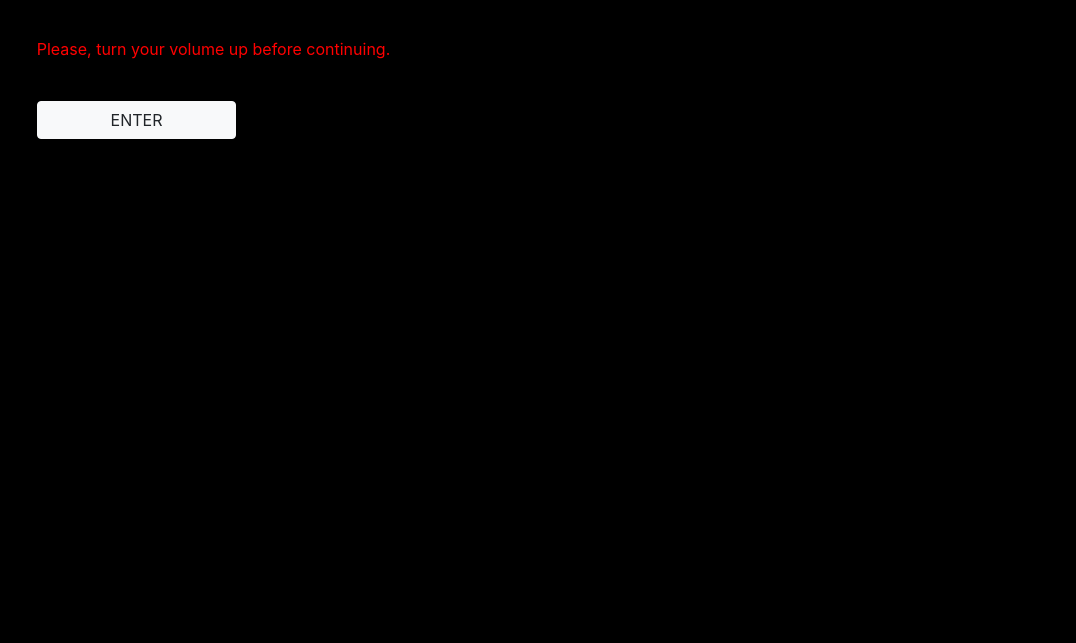
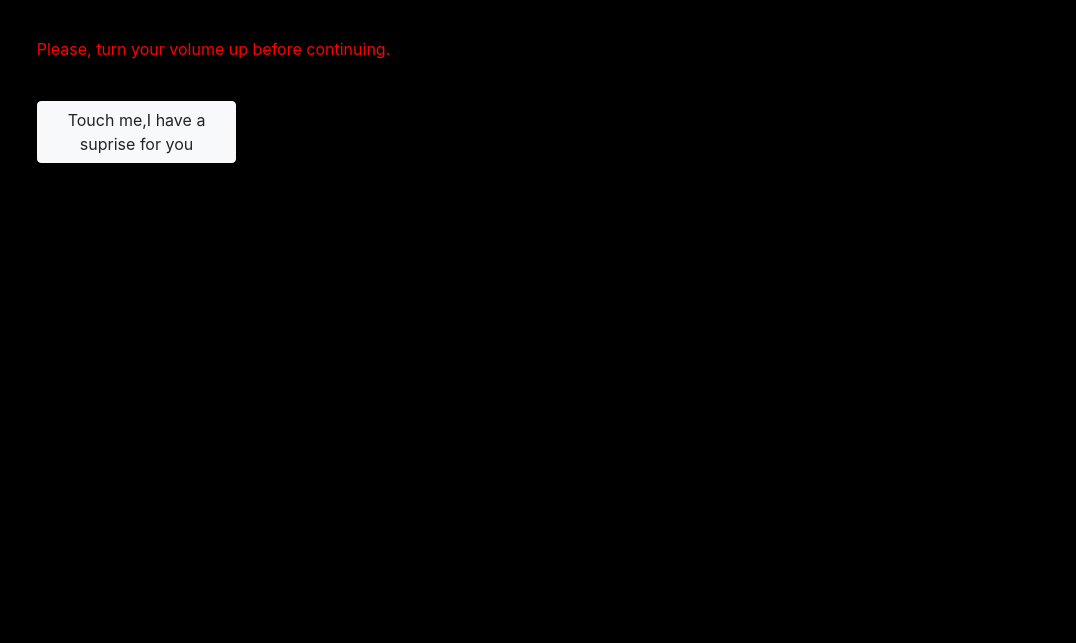
Before and after one commit to FreetimeError/Wish, a plain HTML site: page index.html in a window 1280 px wide. Shown: the part 157-800 px from the top of the page, without its empty margins (204-1280 px from the left). Drawn offline with nearby package versions, Linux system fonts and the light colour scheme.

Commit message:
Update index.html

```diff
--- a/index.html
+++ b/index.html
@@ -23,7 +23,7 @@
                     <br>
                     <p style="color:red">Please, turn your volume up before continuing.</p>
                     <br>
-                    <button type="button" id="enter" class="btn btn-light">ENTER</button>
+                    <button type="button" id="enter" class="btn btn-light">Touch me,I have a suprise for you</button>
                 </div>
             </div>
         </div>
```
